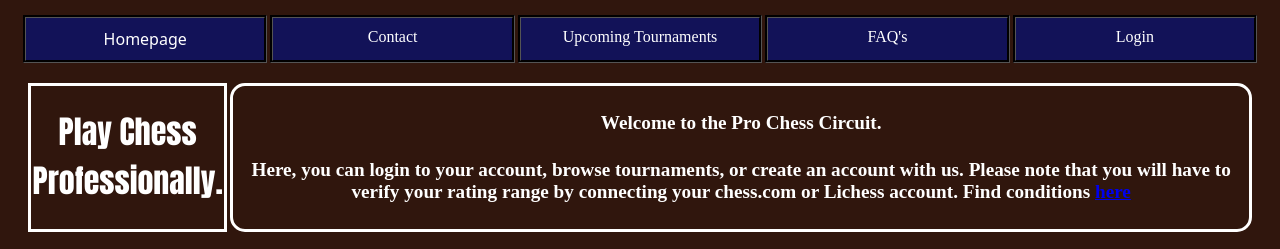
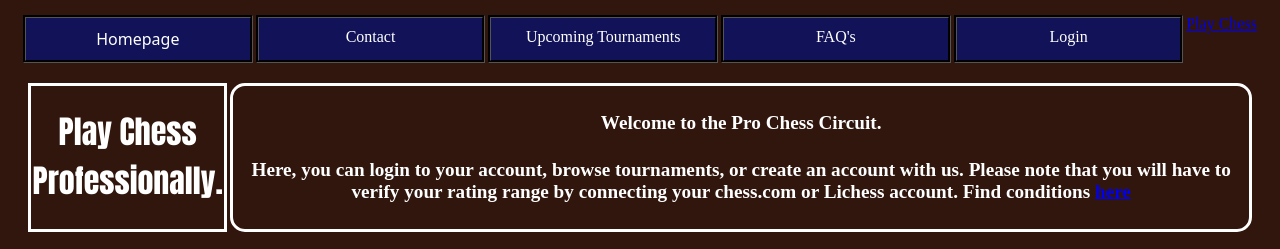
Before and after one commit to JordanRogers99/Chess-for-cash, a Flask app: page / in a window 1280 px wide; the page is wider, and only the part inside the window is pictured. Shown: the top 249 px of that part. Run offline with Flask 3, Linux system fonts and the light colour scheme.

Commit message:
adding chessboard

```diff
--- a/main.py
+++ b/main.py
@@ -2,6 +2,7 @@ import os
 import json
 from flask import Flask, render_template, request, redirect, url_for, flash
 from werkzeug.security import generate_password_hash, check_password_hash
+from chess import Chess  # Import the chess module to handle game logic
 
 app = Flask(__name__)
 app.secret_key = 'some_random_key'  # Required for flashing messages and sessions
@@ -15,11 +16,7 @@ def load_users_db():
     if os.path.exists(USER_DB_FILE):
         with open(USER_DB_FILE, 'r') as f:
             return json.load(f)
-    else:
-        # If the file doesn't exist, create it and return an empty dictionary
-        with open(USER_DB_FILE, 'w') as f:
-            json.dump({}, f)
-        return {}
+    return {}
 
 
 # Function to save the user data to the file
@@ -99,8 +96,7 @@ def contact():
 # Tournaments page route
 @app.route('/tournaments')
 def tournaments():
-    return render_template(
-        'tournaments.html')  # Make sure you create this file
+    return render_template('tournaments.html')  # Make sure you create this file
 
 
 # FAQ page route
@@ -109,5 +105,10 @@ def faq():
     return render_template('faq.html')  # Make sure you create this file
 
 
+# Play route for chess game
+@app.route('/play')
+def play():
+    return render_template('play.html')  # Render the play.html page
+
 if __name__ == '__main__':
     app.run(debug=True)
--- a/templates/index.html
+++ b/templates/index.html
@@ -16,6 +16,8 @@
         <a class="tournaments" href="{{ url_for('tournaments') }}">Upcoming Tournaments</a>
         <a class="FAQ" href="{{ url_for('faq') }}">FAQ's</a>
         <a class="login" href="{{ url_for('login') }}">Login</a>
+        <!-- Added Play link -->
+        <a class="play" href="{{ url_for('play') }}">Play Chess</a> <!-- New link added for play.html -->
     </div>
 
     <!-- Main Intro Section -->
```
